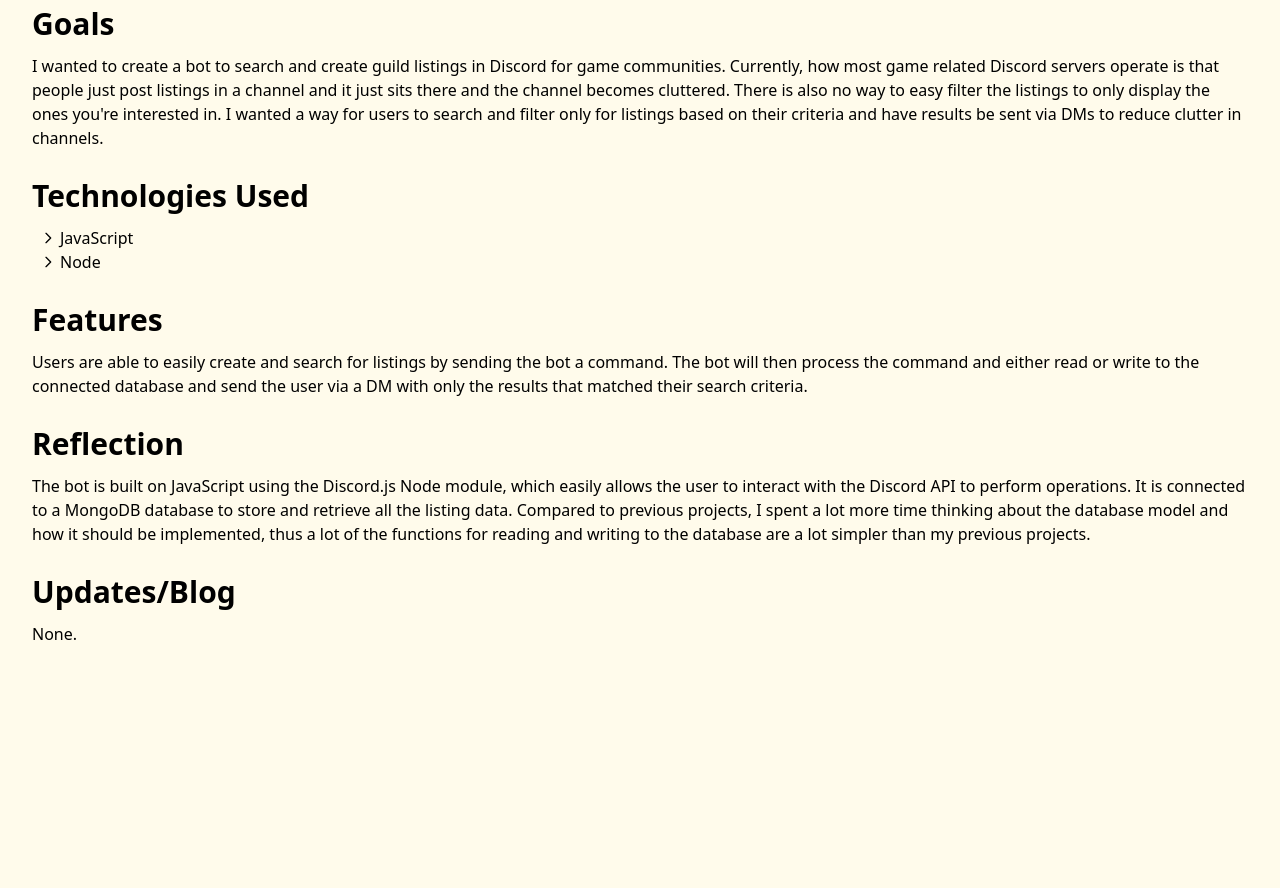
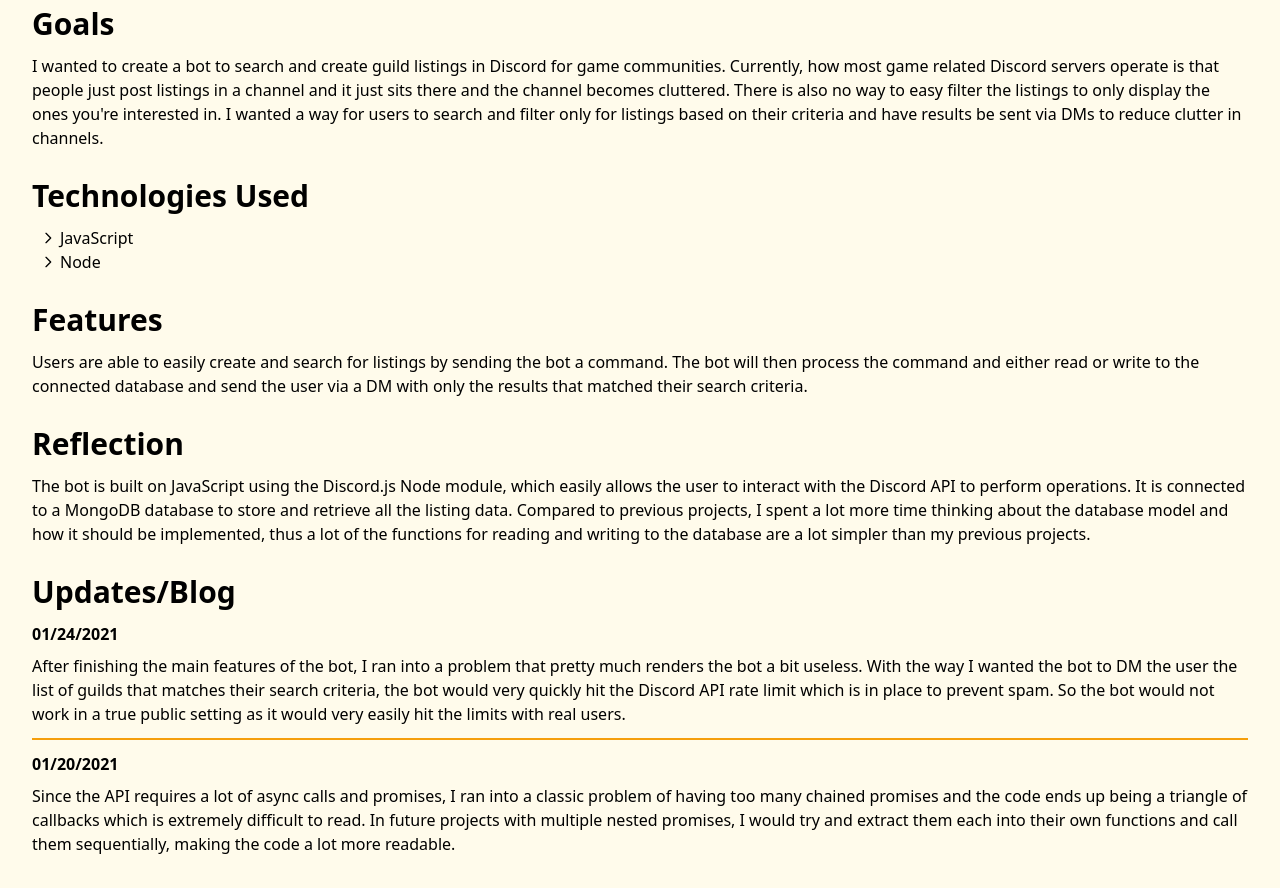
Before and after one commit to dokdek/psuepai, a Gatsby site: page /shiroyuki in a window 1280 px wide. Shown: the part 162-1050 px from the top of the page. Before the commit the page ends 840 px from the top, so only its background shows below. Built offline with nearby package versions, Linux system fonts and the light colour scheme; Gatsby itself is replaced by a stand-in of ours.

Commit message:
Added blog posts for Shiroyuki

```diff
--- a/src/textfiles/shiroyuki/shiroyuki-blog.js
+++ b/src/textfiles/shiroyuki/shiroyuki-blog.js
@@ -2,8 +2,12 @@ import React from "react";
 
 const text = [
   {
-    date: "",
-    content: "None."
+    date: "01/24/2021",
+    content: "After finishing the main features of the bot, I ran into a problem that pretty much renders the bot a bit useless. With the way I wanted the bot to DM the user the list of guilds that matches their search criteria, the bot would very quickly hit the Discord API rate limit which is in place to prevent spam. So the bot would not work in a true public setting as it would very easily hit the limits with real users."
+  },
+  {
+    date: "01/20/2021",
+    content: "Since the API requires a lot of async calls and promises, I ran into a classic problem of having too many chained promises and the code ends up being a triangle of callbacks which is extremely difficult to read. In future projects with multiple nested promises, I would try and extract them each into their own functions and call them sequentially, making the code a lot more readable."
   }
 ];
 
```
